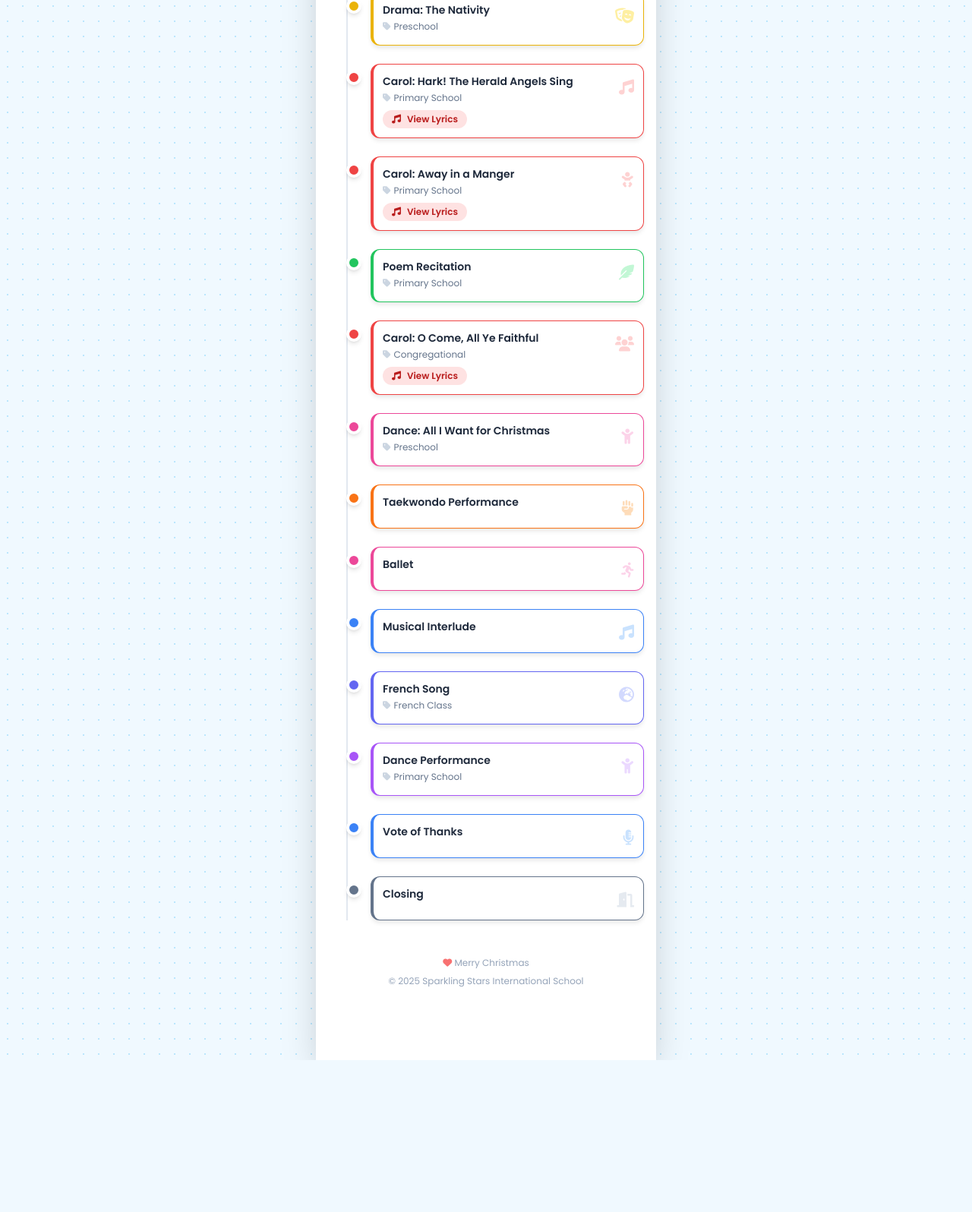
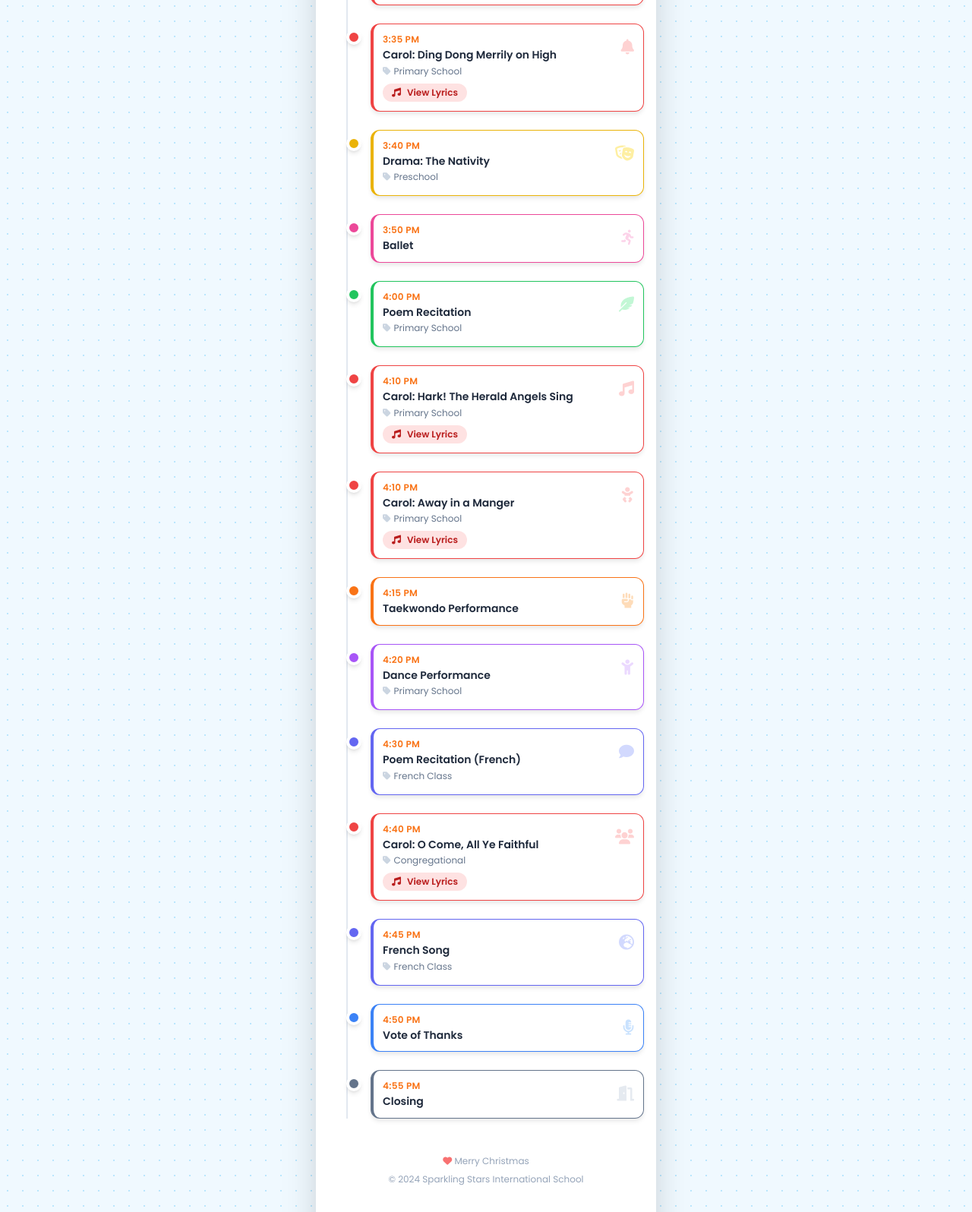
Before and after one commit to kofi826apau/ssis-christmas-show, a plain HTML site: page index.html in a window 1280 px wide. Shown: the part 1082-2678 px from the top of the page at 76% size. Before the commit the page ends 2478 px from the top, so only its background shows below. Drawn offline with nearby package versions, Linux system fonts and the light colour scheme; a web font is replaced by a local one.

Commit message:
Update index.html

```diff
--- a/index.html
+++ b/index.html
@@ -96,12 +96,13 @@
         <!-- Header -->
         <header class="header-bg text-white pt-10 pb-16 px-6 text-center rounded-b-[40px] shadow-lg relative z-10">
             <div class="w-24 h-24 mx-auto bg-white rounded-full p-1 mb-4 logo-glow relative z-20">
+                <!-- Using the uploaded logo filename -->
                 <img src="logo.png" alt="Sparkling Stars Logo" class="w-full h-full object-contain rounded-full" onerror="this.src='https://placehold.co/100x100?text=Logo'">
             </div>
             <h2 class="text-orange-400 font-bold uppercase tracking-widest text-xs mb-1">Sparkling Stars Int. School</h2>
             <h1 class="festive-font text-5xl mb-2 font-bold drop-shadow-md">Christmas Show</h1>
             <p class="text-blue-100 text-sm font-light flex justify-center items-center gap-2">
-                <i class="far fa-calendar-alt"></i> Dec 11, 2025
+                <i class="far fa-calendar-alt"></i> Dec 13, 2024
                 <span class="w-1 h-1 bg-orange-400 rounded-full"></span>
                 <i class="far fa-clock"></i> 3:00 PM
             </p>
@@ -127,7 +128,7 @@
             <!-- Footer -->
             <div class="mt-12 text-center text-slate-400 text-xs pb-8">
                 <p class="mb-2"><i class="fas fa-heart text-red-400"></i> Merry Christmas</p>
-                <p>&copy; 2025 Sparkling Stars International School</p>
+                <p>&copy; 2024 Sparkling Stars International School</p>
             </div>
         </div>
     </div>
@@ -241,27 +242,27 @@ By priest and people sungen.
 [Chorus]`
         };
 
-        // --- Program Data ---
+        // --- Program Data (Reordered Chronologically) ---
         const programItems = [
-            { id: 1, title: "Musical Interlude / A.O.G", icon: "music", color: "blue", sub: "" },
-            { id: 2, title: "Opening Prayer", icon: "pray", color: "orange", sub: "" },
-            { id: 3, title: "Purpose of Gathering", icon: "info-circle", color: "blue", sub: "" },
-            { id: 4, title: "Bible Reading", icon: "book-open", color: "purple", sub: "Primary School" },
-            { id: 5, title: "Carol: Once in Royal David's City", icon: "star", color: "red", sub: "Primary School", lyricsKey: "once" },
-            { id: 55, title: "Carol: Ding Dong Merrily on High", icon: "bell", color: "red", sub: "Primary School", lyricsKey: "dingdong" },
-            { id: 6, title: "Drama: The Nativity", icon: "theater-masks", color: "yellow", sub: "Preschool" },
-            { id: 7, title: "Carol: Hark! The Herald Angels Sing", icon: "music", color: "red", sub: "Primary School", lyricsKey: "hark" },
-            { id: 8, title: "Carol: Away in a Manger", icon: "baby", color: "red", sub: "Primary School", lyricsKey: "away" },
-            { id: 9, title: "Poem Recitation", icon: "feather-alt", color: "green", sub: "Primary School" },
-            { id: 10, title: "Carol: O Come, All Ye Faithful", icon: "users", color: "red", sub: "Congregational", lyricsKey: "ocome" },
-            { id: 11, title: "Dance: All I Want for Christmas", icon: "child", color: "pink", sub: "Preschool" },
-            { id: 12, title: "Taekwondo Performance", icon: "fist-raised", color: "orange", sub: "" },
-            { id: 13, title: "Ballet", icon: "running", color: "pink", sub: "" },
-            { id: 14, title: "Musical Interlude", icon: "music", color: "blue", sub: "" },
-            { id: 15, title: "French Song", icon: "globe-europe", color: "indigo", sub: "French Class" },
-            { id: 16, title: "Dance Performance", icon: "child", color: "purple", sub: "Primary School" },
-            { id: 17, title: "Vote of Thanks", icon: "microphone-alt", color: "blue", sub: "" },
-            { id: 18, title: "Closing", icon: "door-open", color: "slate", sub: "" }
+            { id: 1, time: "3:00 PM", title: "Musical Interlude / Arrival", icon: "music", color: "blue", sub: "" },
+            { id: 2, time: "3:10 PM", title: "Opening Prayer", icon: "pray", color: "orange", sub: "" },
+            { id: 3, time: "3:15 PM", title: "Purpose of Gathering", icon: "info-circle", color: "blue", sub: "" },
+            { id: 11, time: "3:20 PM", title: "Pre-School Medley (Dance)", icon: "child", color: "pink", sub: "All I Want for Christmas" },
+            { id: 4, time: "3:30 PM", title: "Bible Reading", icon: "book-open", color: "purple", sub: "Primary School" },
+            { id: 5, time: "3:35 PM", title: "Carol: Once in Royal David's City", icon: "star", color: "red", sub: "Primary School", lyricsKey: "once" },
+            { id: 55, time: "3:35 PM", title: "Carol: Ding Dong Merrily on High", icon: "bell", color: "red", sub: "Primary School", lyricsKey: "dingdong" },
+            { id: 6, time: "3:40 PM", title: "Drama: The Nativity", icon: "theater-masks", color: "yellow", sub: "Preschool" },
+            { id: 13, time: "3:50 PM", title: "Ballet", icon: "running", color: "pink", sub: "" },
+            { id: 9, time: "4:00 PM", title: "Poem Recitation", icon: "feather-alt", color: "green", sub: "Primary School" },
+            { id: 7, time: "4:10 PM", title: "Carol: Hark! The Herald Angels Sing", icon: "music", color: "red", sub: "Primary School", lyricsKey: "hark" },
+            { id: 8, time: "4:10 PM", title: "Carol: Away in a Manger", icon: "baby", color: "red", sub: "Primary School", lyricsKey: "away" },
+            { id: 12, time: "4:15 PM", title: "Taekwondo Performance", icon: "fist-raised", color: "orange", sub: "" },
+            { id: 16, time: "4:20 PM", title: "Dance Performance", icon: "child", color: "purple", sub: "Primary School" },
+            { id: 99, time: "4:30 PM", title: "Poem Recitation (French)", icon: "comment", color: "indigo", sub: "French Class" },
+            { id: 10, time: "4:40 PM", title: "Carol: O Come, All Ye Faithful", icon: "users", color: "red", sub: "Congregational", lyricsKey: "ocome" },
+            { id: 15, time: "4:45 PM", title: "French Song", icon: "globe-europe", color: "indigo", sub: "French Class" },
+            { id: 17, time: "4:50 PM", title: "Vote of Thanks", icon: "microphone-alt", color: "blue", sub: "" },
+            { id: 18, time: "4:55 PM", title: "Closing", icon: "door-open", color: "slate", sub: "" }
         ];
 
         // --- Render List ---
@@ -288,7 +289,8 @@ By priest and people sungen.
                     <div class="card-glass rounded-xl p-3 border-l-4 border-${item.color}-500 hover:shadow-lg transition-shadow duration-300">
                         <div class="flex items-start justify-between">
                             <div>
-                                <h3 class="font-bold text-slate-800 text-sm">${item.title}</h3>
+                                <span class="text-xs font-bold text-orange-500 block mb-1 tracking-wide">${item.time}</span>
+                                <h3 class="font-bold text-slate-800 text-sm leading-tight">${item.title}</h3>
                                 ${item.sub ? `<p class="text-xs text-slate-500 mt-1 mb-1"><i class="fas fa-tag mr-1 text-slate-300"></i>${item.sub}</p>` : ''}
                                 ${buttonHtml}
                             </div>
```
